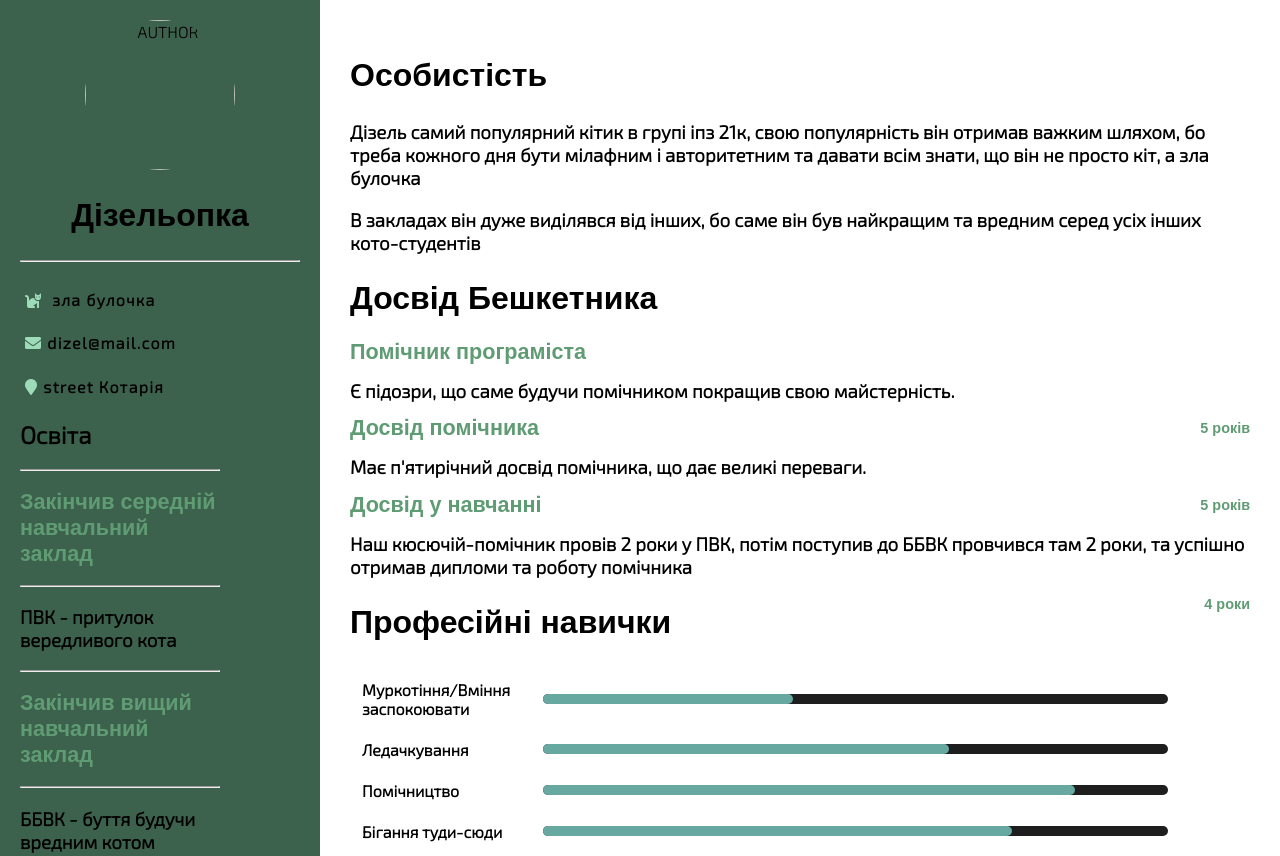
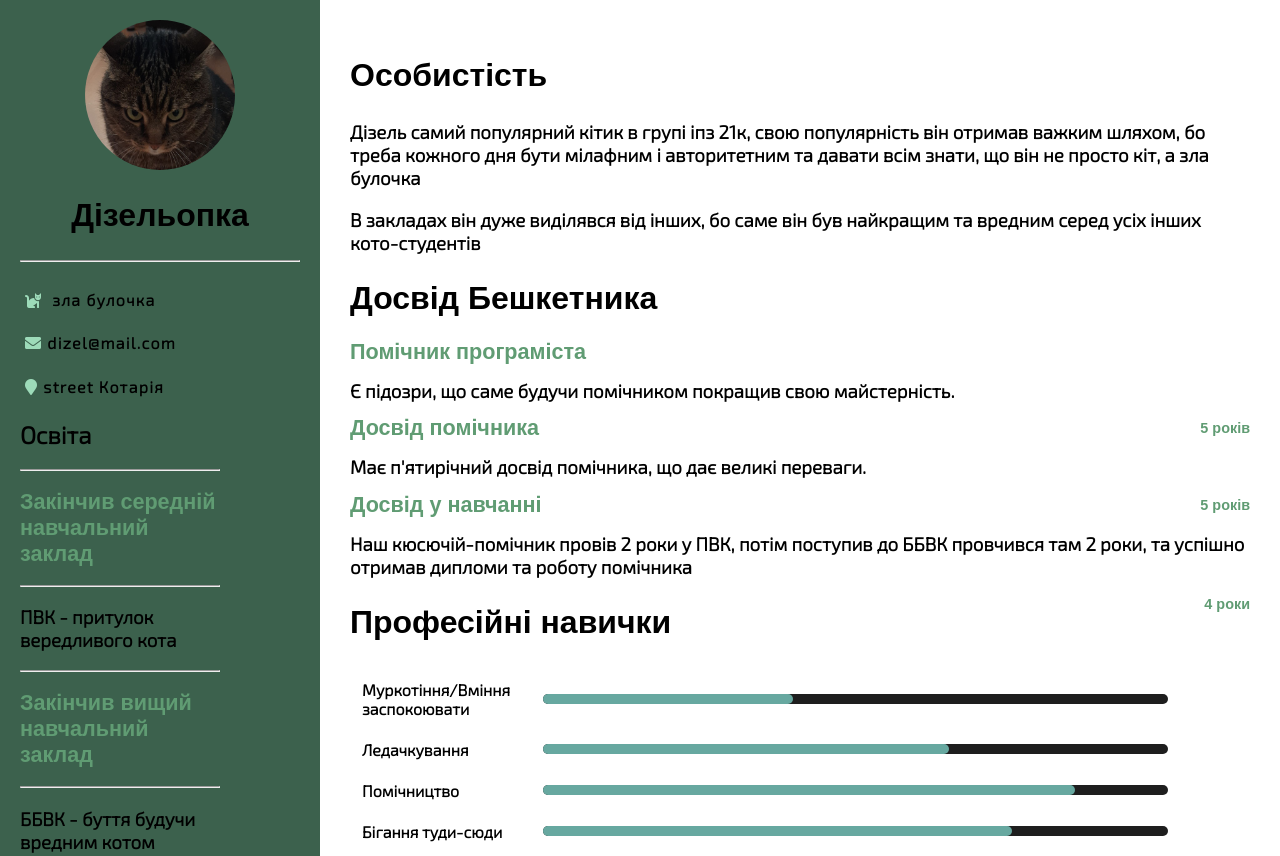
Before and after one commit to zereph72/web-design-2023, a plain HTML site: page lab1/index.html in a window 1280 px wide. Shown: the top 856 px of the page. Drawn offline with nearby package versions, Linux system fonts and the light colour scheme.

Commit message:
add image

```diff
--- a/lab1/index.html
+++ b/lab1/index.html
@@ -43,7 +43,7 @@
 <div class="container">
 <section class="section_left">
 <center>
-<img src="D:\Downloads\photo_2023-09-30_16-09-26.jpg" alt="AUTHOR">
+<img src="photo_2023-09-30_16-09-26.jpg" alt="AUTHOR">
 
 <h1 class="title">Дізельопка</h1>
 </center>
```
Also changed, not shown: lab1/photo_2023-09-30_16-09-26.jpg (added).
